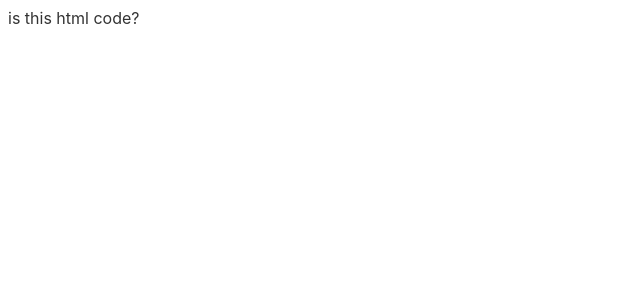
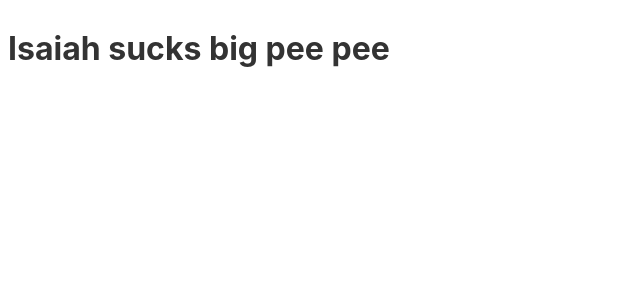
Before and after one commit to Is4iah/MyWebsite, a Svelte app: page / in a window 1280 px wide. Shown: the top 300 px of the page, without its empty margins (0-640 px from the left). Built offline with nearby package versions, Linux system fonts and the light colour scheme.

Commit message:
Update App.svelte

```diff
--- a/src/App.svelte
+++ b/src/App.svelte
@@ -1 +1 @@
-is this html code?
+<h1> Isaiah sucks big pee pee </h1>
```
